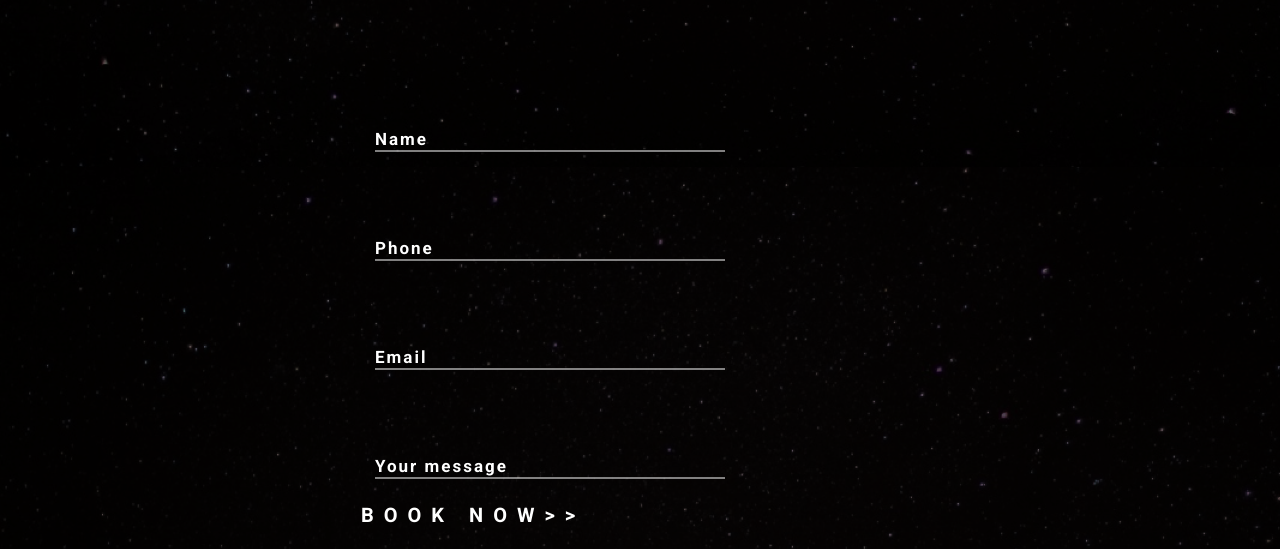
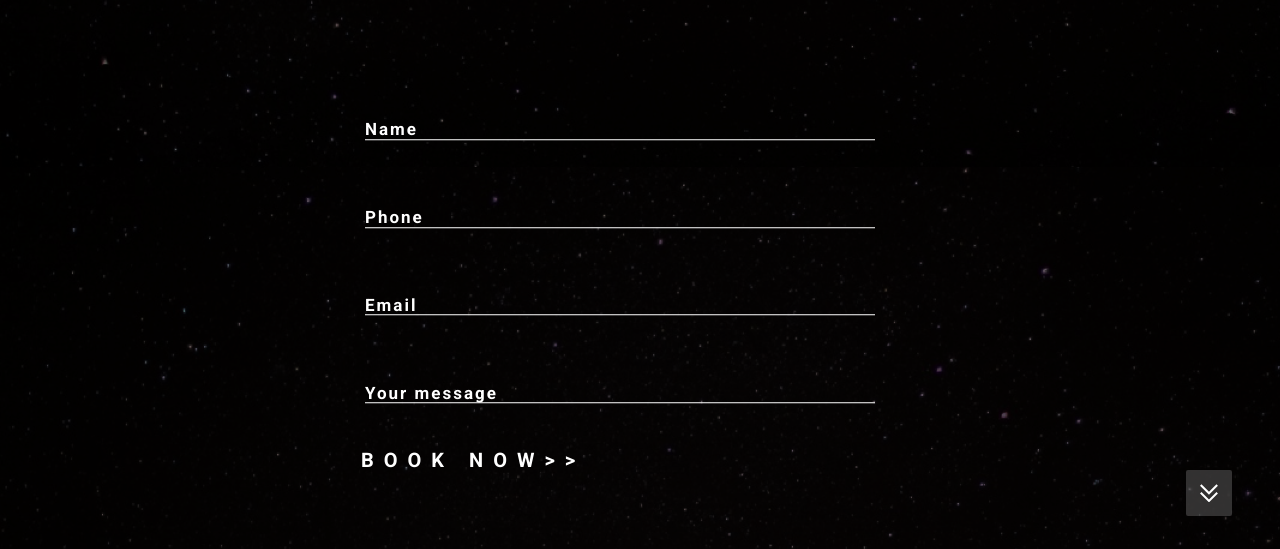
Before and after one commit to katharinapkh/space_project, a website: page index.html in a window 1280 px wide. Shown: the part 3673-4222 px from the top of the page. Drawn offline with nearby package versions, Linux system fonts and the light colour scheme.

Commit message:
adds + hover + form.css

```diff
--- a/css/form.css
+++ b/css/form.css
@@ -2,9 +2,8 @@
   position: relative;
   z-index: 1;
   display: inline-block;
-  margin: 1em;
-  max-width: 350px;
-  width: calc(100% - 2em);
+  margin: 0.5em;
+  width: calc(100% - 3em);
   vertical-align: top;
 }
 
@@ -97,3 +96,17 @@
   stroke: #9a9a9a;
   transform: translate3d(-66.6%, 0, 0);
 }
+
+.last {
+  margin-bottom: 2em;
+}
+
+
+form {
+  width: 50%;
+  align-self: center;
+}
+
+.form_button {
+  margin-bottom: 90px;
+}
--- a/css/style.css
+++ b/css/style.css
@@ -325,24 +325,6 @@ justify-content: center;
   letter-spacing: 2px;
 }
 
-form {
-  width: 50%;
-  align-self: center;
-}
-
-.form_area input {
-  width: 100%;
-  background: none;
-  outline: none;
-  color: white;
-  padding: 10px;
-  border: none;
-}
-
-.form_button {
-  margin-bottom: 130px;
-}
-
 .footer {
   border-top: 1px solid white;
   padding: 30px 135px;
--- a/index.html
+++ b/index.html
@@ -68,7 +68,6 @@
   </div>
   <div class="wrapper">
     <h2 id="process">HOW DOES IT WORK?</h2>
-
     <div class="flex_planet">
       <div class="line"></div>
       <div class="category_item">
@@ -99,54 +98,54 @@
     <div class="trip_videoblog">
       <h2 id="our_station">JOIN THE VIRTUAL TRIP TO OUR STATION</h2>
       <div class="video">
-      <iframe width="960" height="600" src="https://www.youtube.com/embed/NtrVwX1ncqk" frameborder="0" allow="accelerometer; autoplay; encrypted-media; gyroscope; picture-in-picture" allowfullscreen></iframe>
+        <iframe width="960" height="600" src="https://www.youtube.com/embed/NtrVwX1ncqk" frameborder="0"
+                allow="accelerometer; autoplay; encrypted-media; gyroscope; picture-in-picture"
+                allowfullscreen></iframe>
       </div>
     </div>
   </div>
-
   <div class="wrapper form_area">
     <img class="galaxy" src="images/img_space.png" alt="space">
     <h2 id="book_trip">MAKE YOUR FIRST STEP TO THE STARS</h2>
     <p>Please fill this short form and our managers contact you immediatly.</p>
     <form>
-
-
         <span class="input liner">
-					<input class="field field_liner" type="text" id="input-1" />
+					<input class="field field_liner" type="text" id="input-1"/>
 					<label class="input_label input_liner" for="input-1">
 						<span class="input_content">Name</span>
 					</label>
-					<svg class="graphic graphic_liner" width="300%" height="100%" viewBox="0 0 1200 60" preserveAspectRatio="none">
+					<svg class="graphic graphic_liner" width="300%" height="100%" viewBox="0 0 1200 60"
+               preserveAspectRatio="none">
 						<path d="M0,56.5c0,0,298.666,0,399.333,0C448.336,56.5,513.994,46,597,46c77.327,0,135,10.5,200.999,10.5c95.996,0,402.001,0,402.001,0"/>
 					</svg>
 				</span>
-
       <span class="input liner">
-					<input class="field field_liner" type="text" id="input-2" />
+					<input class="field field_liner" type="text" id="input-2"/>
 					<label class="input_label input_liner" for="input-2">
 						<span class="input_content">Phone</span>
 					</label>
-					<svg class="graphic graphic_liner" width="300%" height="100%" viewBox="0 0 1200 60" preserveAspectRatio="none">
+					<svg class="graphic graphic_liner" width="300%" height="100%" viewBox="0 0 1200 60"
+               preserveAspectRatio="none">
 						<path d="M0,56.5c0,0,298.666,0,399.333,0C448.336,56.5,513.994,46,597,46c77.327,0,135,10.5,200.999,10.5c95.996,0,402.001,0,402.001,0"/>
 					</svg>
 				</span>
-
       <span class="input liner">
-					<input class="field field_liner" type="text" id="input-3" />
+					<input class="field field_liner" type="text" id="input-3"/>
 					<label class="input_label input_liner" for="input-3">
 						<span class="input_content">Email</span>
 					</label>
-					<svg class="graphic graphic_liner" width="300%" height="100%" viewBox="0 0 1200 60" preserveAspectRatio="none">
+					<svg class="graphic graphic_liner" width="300%" height="100%" viewBox="0 0 1200 60"
+               preserveAspectRatio="none">
 						<path d="M0,56.5c0,0,298.666,0,399.333,0C448.336,56.5,513.994,46,597,46c77.327,0,135,10.5,200.999,10.5c95.996,0,402.001,0,402.001,0"/>
 					</svg>
 				</span>
-
-        <span class="input liner">
-					<input class="field field_liner" type="text" id="input-4" />
+      <span class="input liner last">
+					<input class="field field_liner" type="text" id="input-4"/>
 					<label class="input_label input_liner" for="input-4">
 						<span class="input_content">Your message</span>
 					</label>
-					<svg class="graphic graphic_liner" width="300%" height="100%" viewBox="0 0 1200 60" preserveAspectRatio="none">
+					<svg class="graphic graphic_liner" width="300%" height="100%" viewBox="0 0 1200 60"
+               preserveAspectRatio="none">
 						<path d="M0,56.5c0,0,298.666,0,399.333,0C448.336,56.5,513.994,46,597,46c77.327,0,135,10.5,200.999,10.5c95.996,0,402.001,0,402.001,0"/>
 					</svg>
 				</span>
```
Lines whose indentation alone changed are shown as unchanged.
